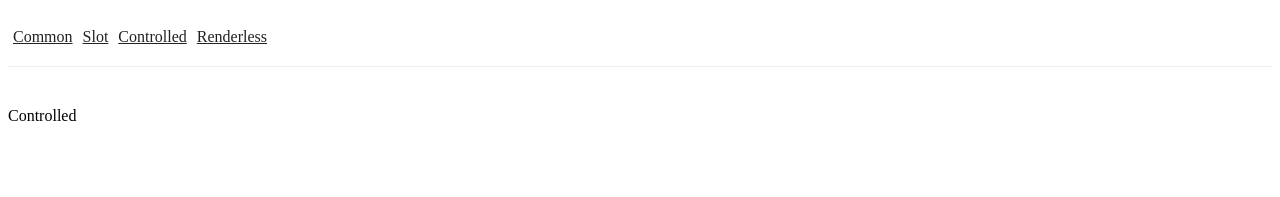
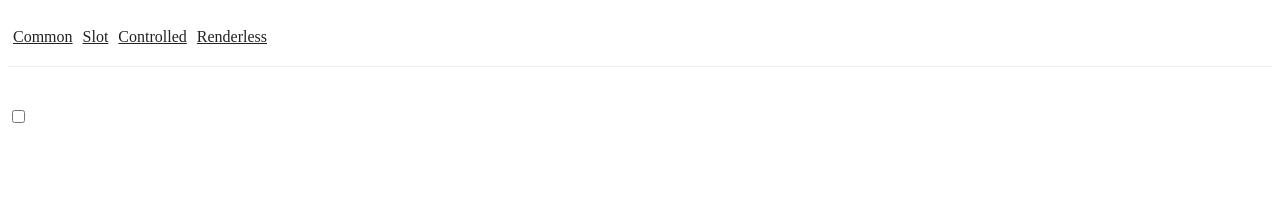
Before and after one commit to Jaehyeokk/study-code, a Vue app in the folder component_design_patterns/: page /controlled in a window 1280 px wide. Shown: the top 197 px of the page. Built offline with nearby package versions, Linux system fonts and the light colour scheme.

Commit message:
Design pattern - Controlled Component

```diff
--- /dev/null
+++ b/component_design_patterns/src/components/CheckBox.vue
@@ -0,0 +1,18 @@
+<template>
+  <div>
+    <input type="checkbox" :value="value" @click="toggleCheckBox" />
+  </div>
+</template>
+
+<script>
+export default {
+  props: ["value"],
+  methods: {
+    toggleCheckBox() {
+      this.$emit("input", !this.value);
+    },
+  },
+};
+</script>
+
+<style></style>
--- a/component_design_patterns/src/views/Controlled.vue
+++ b/component_design_patterns/src/views/Controlled.vue
@@ -1,11 +1,21 @@
 <template>
   <div>
-    Controlled
+    <Check-box v-model="checked"></Check-box>
   </div>
 </template>
 
 <script>
-export default {};
+import CheckBox from "../components/CheckBox.vue";
+export default {
+  components: {
+    CheckBox,
+  },
+  data() {
+    return {
+      checked: false,
+    };
+  },
+};
 </script>
 
 <style></style>
```
